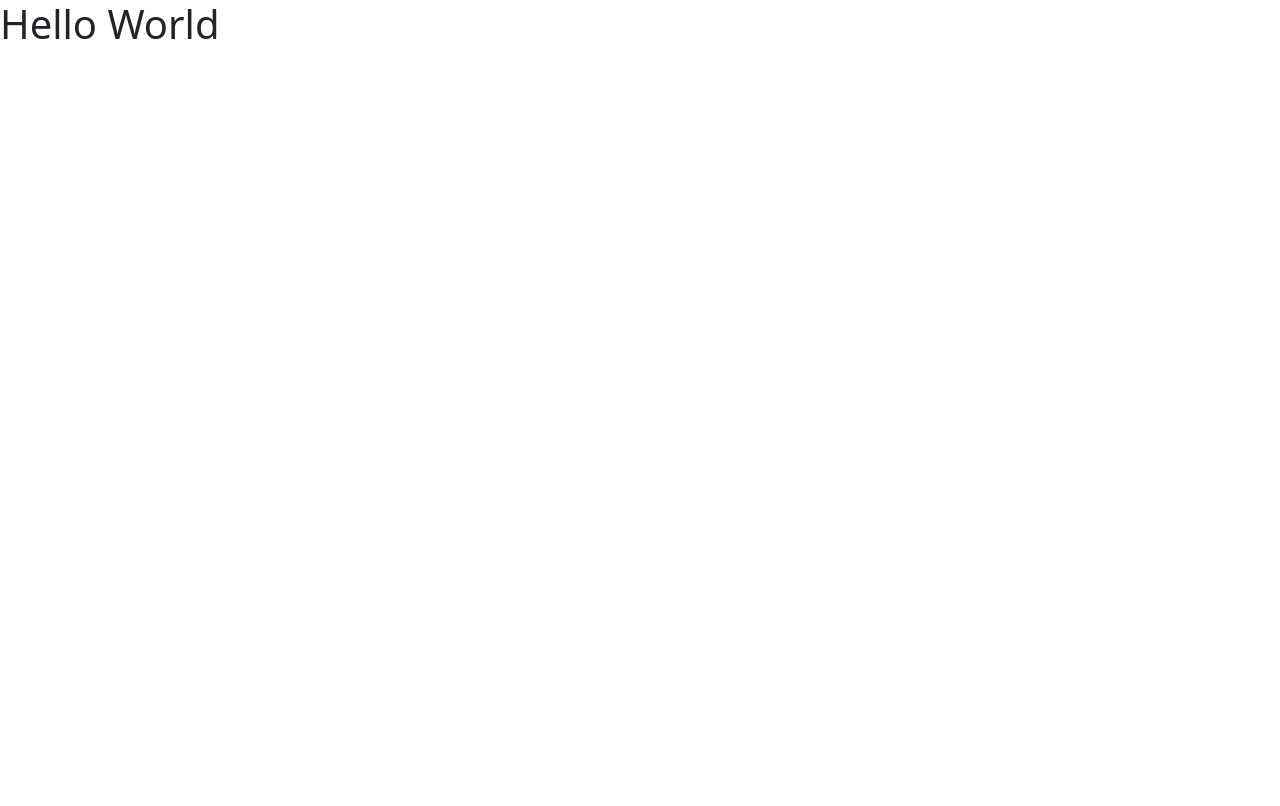
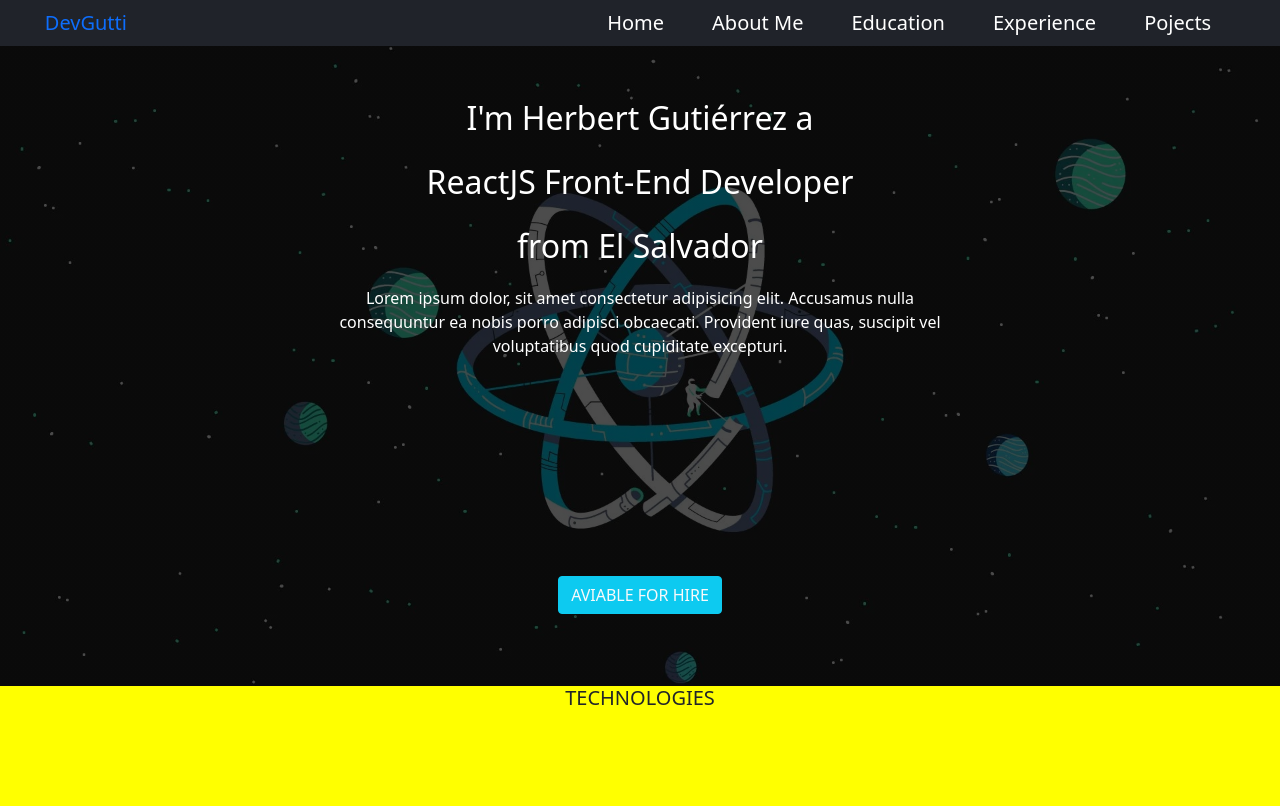
Before and after one commit to PkMnCrystal91/02-project-portfolio, a plain HTML site: page index.html in a window 1280 px wide. Drawn offline with nearby package versions, Linux system fonts and the light colour scheme.

Commit message:
hero seciotion and header navbar done

```diff
--- a/assets/css/styles.css
+++ b/assets/css/styles.css
@@ -0,0 +1,101 @@
+* {
+  margin: 0;
+  padding: 0;
+  box-sizing: border-box;
+}
+
+:root {
+  --color-body: #b6cbce;
+  --color-heading: #20232a;
+  --color-base: #033f47;
+  --color-base2: #022a30;
+  --color-brand: #e0f780;
+  --color-brand2: #deff58;
+  --sidbar-width: 240px;
+  --font-base: "Bai Jamjuree";
+}
+
+.container-fluid {
+  background: gray;
+}
+
+/*
+========================
+HEADER
+========================
+*/
+
+header {
+  background: var(--color-heading);
+}
+
+.navbar {
+  margin: 0 auto;
+  width: 93%;
+  padding: 0;
+}
+
+.navbar-toggler {
+  color: #61dafb;
+}
+
+.nav-link {
+  color: white;
+}
+
+/* .navbar-toggler:focus {
+  box-shadow: none;
+} */
+
+@media (max-width: 576px) {
+  .ul-bg {
+  }
+
+  a {
+    margin: 0 0;
+  }
+}
+
+nav .nav-item a:hover {
+  color: #61dafb !important;
+}
+
+/*
+========================
+HERO SECTION
+========================
+*/
+
+main {
+  background: linear-gradient(rgba(0, 0, 0, 0.7), rgba(0, 0, 0, 0.7)),
+    url("../imgs/hero-bg.png");
+  background-size: cover;
+  background-position: center center;
+  background-attachement: fixed;
+  height: 80vh;
+}
+
+section {
+  padding: 0;
+}
+
+.section-1 {
+  color: white;
+  font-size: 2rem;
+}
+
+.lorem-text {
+  margin: 0 auto;
+  width: 50vw;
+  font-size: 1rem;
+}
+
+/*
+========================
+FOOTER
+========================
+*/
+footer {
+  height: 15vh;
+  background: yellow;
+}
--- a/index.html
+++ b/index.html
@@ -5,12 +5,84 @@
     <meta http-equiv="X-UA-Compatible" content="IE=edge" />
     <meta name="viewport" content="width=device-width, initial-scale=1.0" />
     <title>Document</title>
-    <link rel="stylesheet" href="./assets/css/bootstrap.min.css" />
-    <link rel="stylesheet" href="./assets/css/aos.css" />
-    <link rel="stylesheet" href="./assets/css/line-awesome.min.css" />
-    <link rel="stylesheet" href="./assets/css/styles.css" />
+    <link mx-3 fs-5 rel="stylesheet" href="./assets/css/bootstrap.min.css" />
+    <link mx-3 fs-5 rel="stylesheet" href="./assets/css/aos.css" />
+    <link
+      mx-3
+      fs-5
+      href="https://unpkg.com/boxicons@2.1.4/css/boxicons.min.css"
+      rel="stylesheet"
+    />
+    <link mx-3 fs-5 rel="stylesheet" href="./assets/css/styles.css" />
   </head>
   <body>
-    <h1>Hello World</h1>
+    <div class="container-fluid">
+      <!-- HEADER -->
+      <header class="row">
+        <nav class="navbar navbar-expand-md col-12">
+          <a class="navbar-brand ml-4" href="#">DevGutti</a>
+          <button
+            class="navbar-toggler me-3"
+            type="button"
+            data-bs-toggle="collapse"
+            data-bs-target="#btn"
+          >
+            <i class="bx bx-menu"></i>
+          </button>
+          <div class="collapse navbar-collapse" id="btn">
+            <ul class="navbar-nav ms-auto ul-bg">
+              <li class="nav-item">
+                <a href="#" class="nav-link mx-3 fs-5">Home</a>
+              </li>
+              <li class="nav-item">
+                <a href="#" class="nav-link mx-3 fs-5">About Me</a>
+              </li>
+              <li class="nav-item">
+                <a href="#" class="nav-link mx-3 fs-5">Education</a>
+              </li>
+              <li class="nav-item">
+                <a href="#" class="nav-link mx-3 fs-5">Experience</a>
+              </li>
+              <li class="nav-item">
+                <a href="#" class="nav-link mx-3 fs-5">Pojects</a>
+              </li>
+            </ul>
+          </div>
+        </nav>
+      </header>
+
+      <!-- HERO SECTION -->
+      <main class="row">
+        <section class="section-1 col-12">
+          <p class="text-center mt-5">I'm Herbert Gutiérrez a</p>
+          <p class="text-center">ReactJS Front-End Developer</p>
+          <p class="text-center">from El Salvador</p>
+          <p class="lorem-text text-center">
+            Lorem ipsum dolor, sit amet consectetur adipisicing elit. Accusamus
+            nulla consequuntur ea nobis porro adipisci obcaecati. Provident iure
+            quas, suscipit vel voluptatibus quod cupiditate excepturi.
+          </p>
+        </section>
+        <section
+          class="section-2 col-12 d-flex justify-content-center align-items-center"
+        >
+          <a href="">
+            <button type="button" class="btn btn-info text-light">
+              AVIABLE FOR HIRE
+            </button>
+          </a>
+        </section>
+      </main>
+      <footer class="row">
+        <div class="footer-title col-12">
+          <h5 class="text-center">TECHNOLOGIES</h5>
+        </div>
+
+        <div class="footer-icons"></div>
+      </footer>
+    </div>
+
+    <script src="./assets/js/bootstrap.bundle.min.js"></script>
+    <script src="./assets/js/aos.js"></script>
   </body>
 </html>
```
Also changed, not shown: assets/imgs/hero-bg.png (added), assets/imgs/js-icon.png (added), 1 other file.
